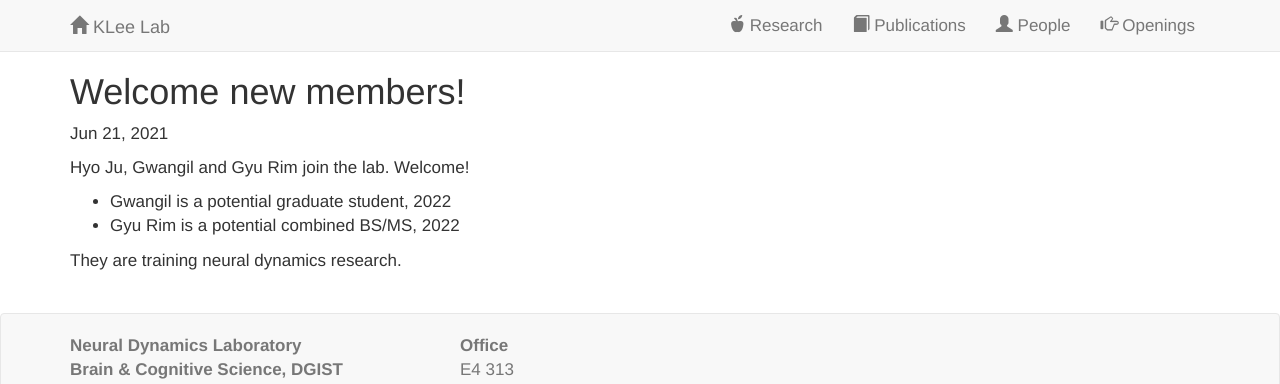
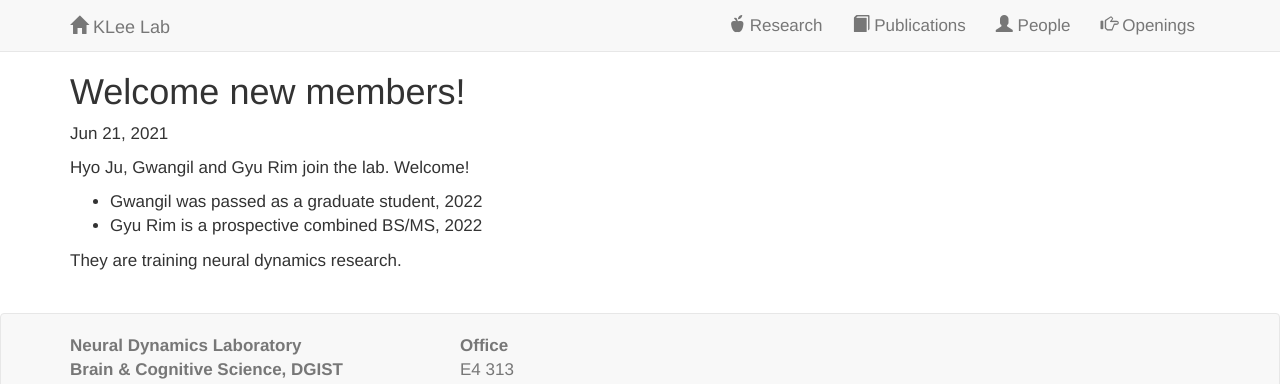
Before and after one commit to kleelab/kleelab.github.io, a Jekyll site: the page built from _posts/2021-06-21-New members.md, in a window 1280 px wide. Shown: the top 384 px of the page. Built offline with Jekyll 4.4.1, drawn with Linux system fonts in a browser that asks for light colours; nearby versions of some CDN libraries; a style sheet for code colours, icons or effects is not loaded.

Commit message:
Update 2021-06-21-New members.md

```diff
--- a/_posts/2021-06-21-New members.md
+++ b/_posts/2021-06-21-New members.md
@@ -8,7 +8,7 @@ excerpt: >
 
   Hyo Ju, Gwangil and Gyu Rim join the lab. Welcome!
 
-  - Gwangil is a potential graduate student, 2022
-  - Gyu Rim is a potential combined BS/MS, 2022
+  - Gwangil was passed as a graduate student, 2022
+  - Gyu Rim is a prospective combined BS/MS, 2022
 
   They are training neural dynamics research.
```
